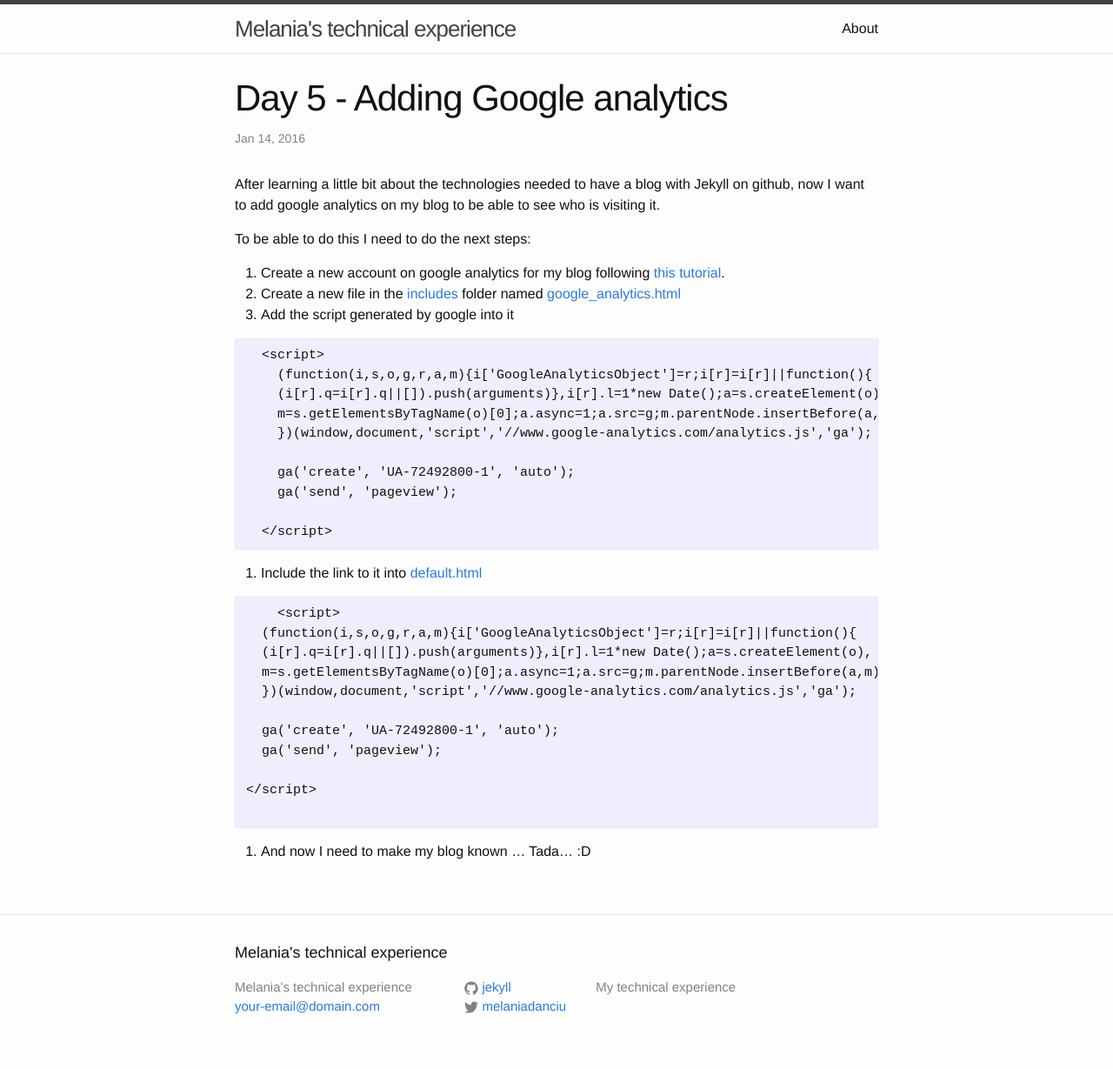
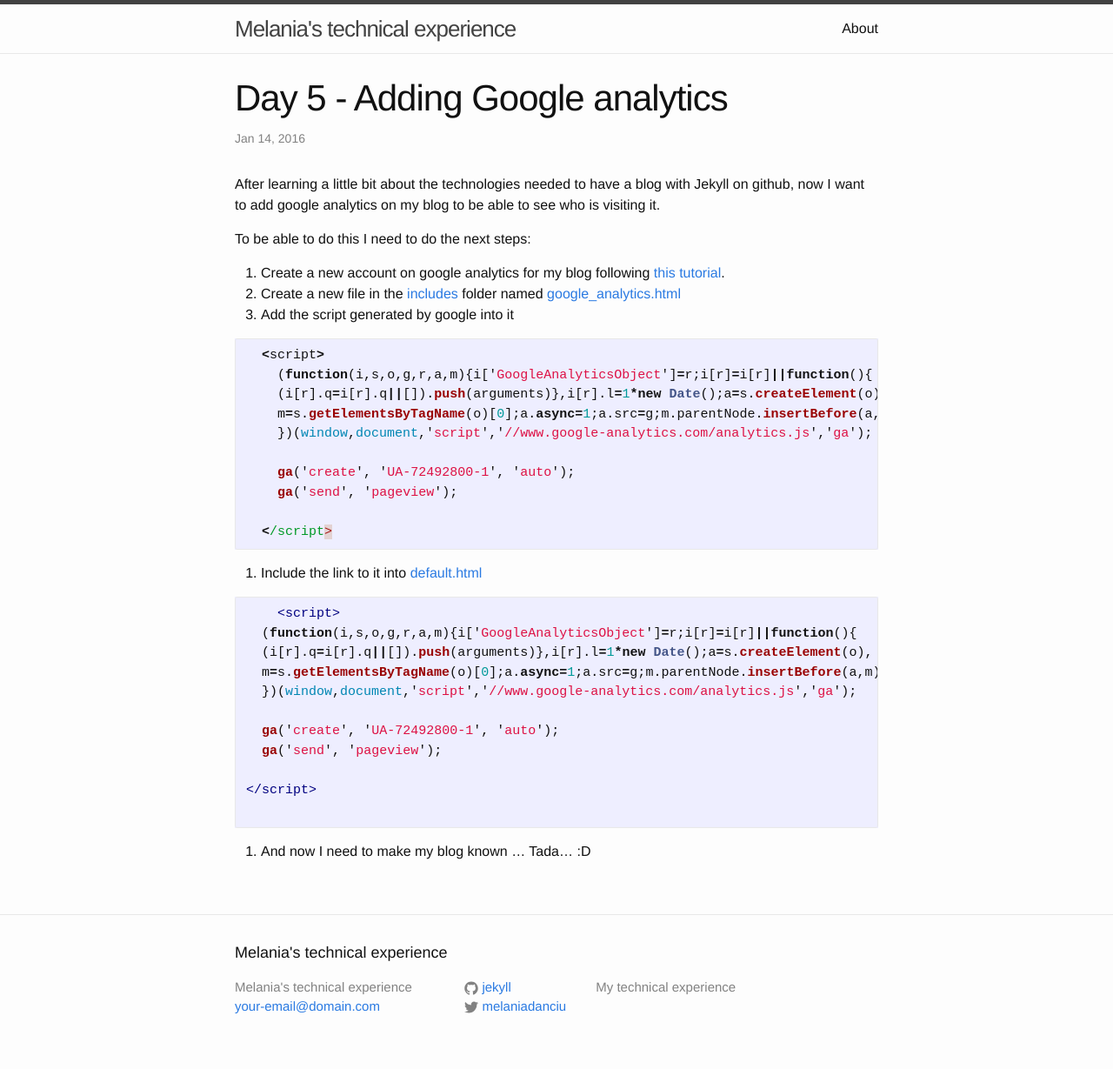
Before and after one commit to melaniaandrisan/melaniaandrisan.github.io, a Jekyll site: the page built from _posts/2016-01-14-Adding-google-analytics.md, in a window 1280 px wide. Shown: the whole page at 87% size. Built offline with Jekyll 4.4.1, drawn with Linux system fonts in a browser that asks for light colours; comment, search, counter and statistics services are not loaded.

Commit message:
Added language to code tag

````diff
--- a/_posts/2016-01-14-Adding-google-analytics.md
+++ b/_posts/2016-01-14-Adding-google-analytics.md
@@ -13,7 +13,7 @@ To be able to do this I need to do the next steps:
 2. Create a new file in the [includes](https://github.com/melaniaandrisan/melaniaandrisan.github.io/tree/master/_includes) folder named [google_analytics.html](https://github.com/melaniaandrisan/melaniaandrisan.github.io/blob/master/_includes/google_analytics.html)
 3. Add the script generated by google into it
 
-  ```
+  ```javascript
   <script>
     (function(i,s,o,g,r,a,m){i['GoogleAnalyticsObject']=r;i[r]=i[r]||function(){
     (i[r].q=i[r].q||[]).push(arguments)},i[r].l=1*new Date();a=s.createElement(o),
@@ -28,7 +28,7 @@ To be able to do this I need to do the next steps:
 
 4. Include the link to it into [default.html](https://github.com/melaniaandrisan/melaniaandrisan.github.io/blob/master/_layouts/default.html)
 
-  ~~~
+  ~~~html
     {% include google_analytics.html %}
   ~~~
 
````
